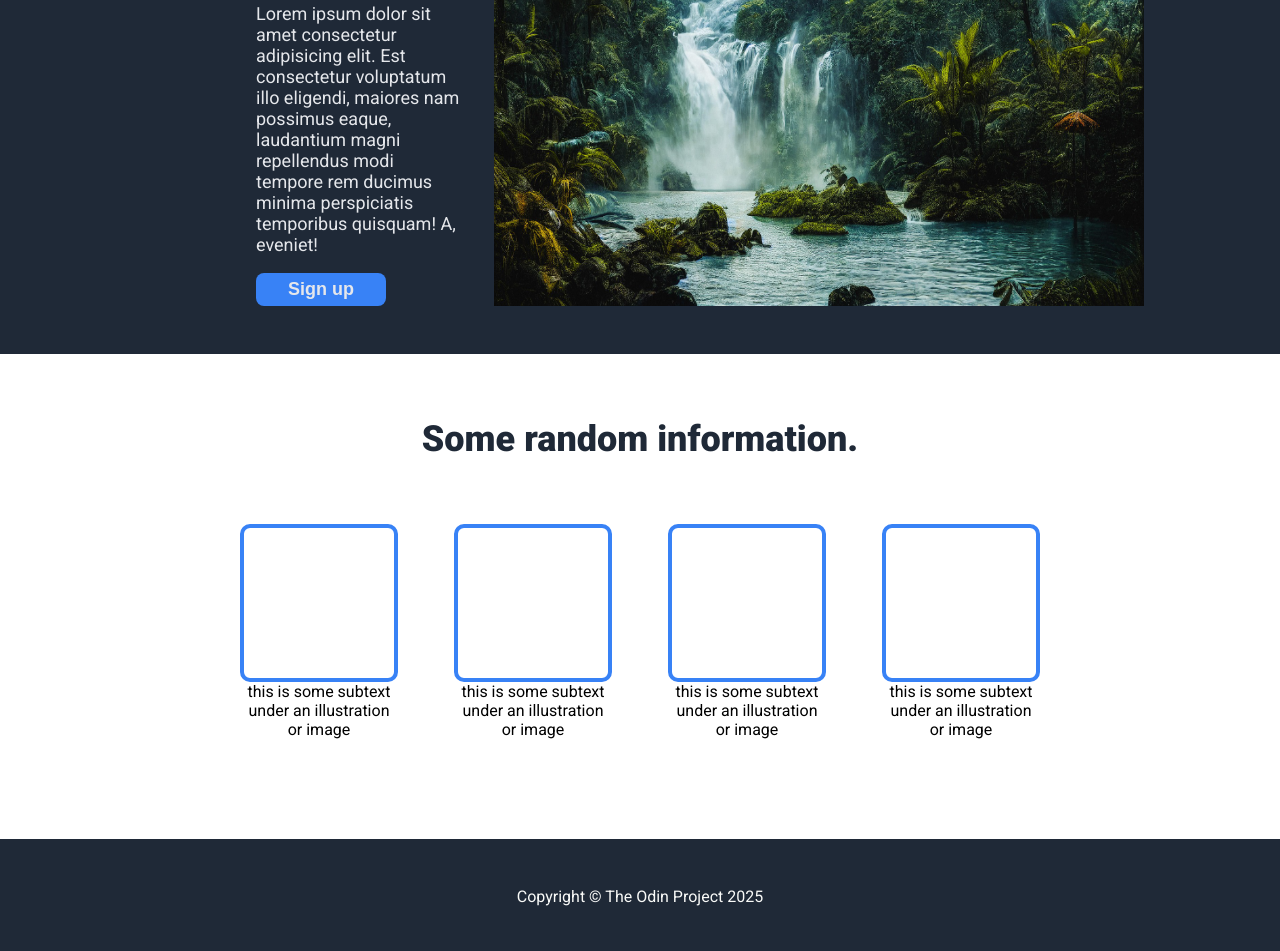
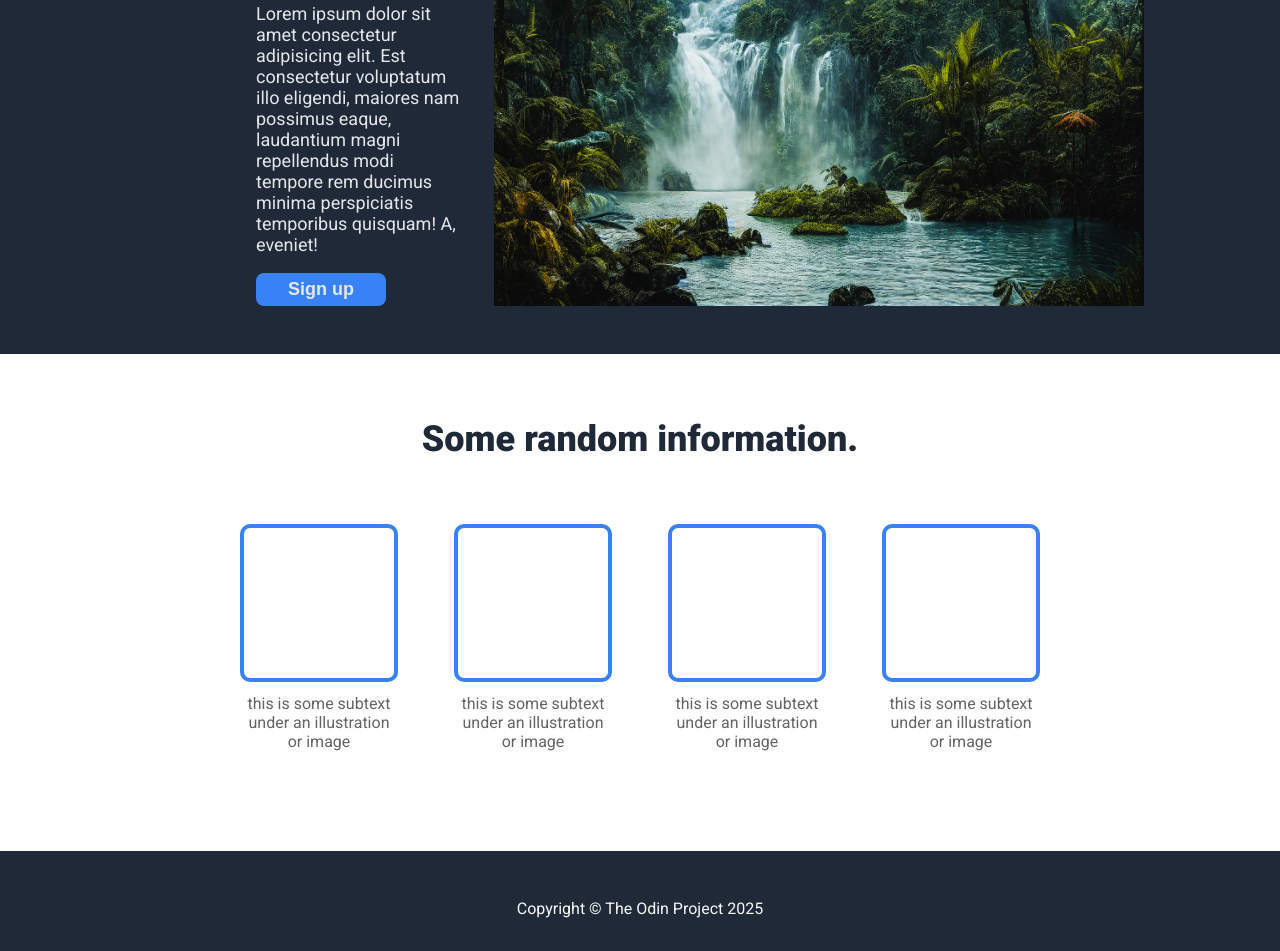
Before and after one commit to AleLoiac/landing-page, a plain HTML site: page index.html in a window 1280 px wide. Shown: the part 348-1299 px from the top of the page. Drawn offline with Linux system fonts and the light colour scheme.

Commit message:
Fix cards text

```diff
--- a/styles.css
+++ b/styles.css
@@ -111,6 +111,11 @@ h2 {
     height: 150px;
     border: 4px solid #3882F6;
     border-radius: 10px;
+    margin-bottom: 12px;
+}
+
+.card-text {
+    color: rgb(100, 100, 100);
 }
 
 .footer {
```
